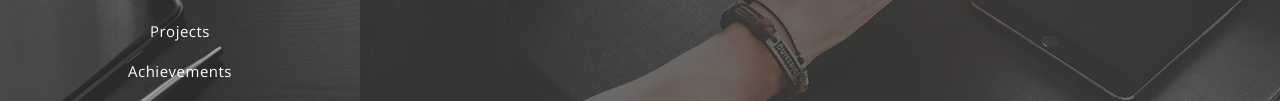
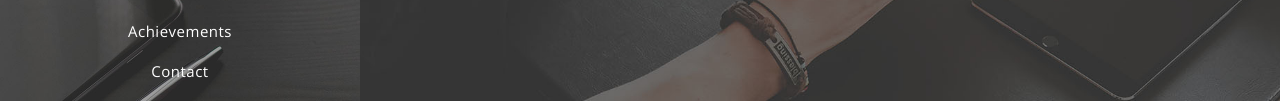
Before and after one commit to Pavithra241297/Pavithra241297.github.io, a plain HTML site: page index.html in a window 1280 px wide. Shown: the part 399-500 px from the top of the page. Drawn offline with nearby package versions, Linux system fonts and the light colour scheme; some packages are replaced by stand-ins of ours; a script that the page names is missing; a web font is replaced by a local one.

Commit message:
Update index.html

```diff
--- a/index.html
+++ b/index.html
@@ -54,10 +54,6 @@
         </li>
         <li>
             <a class="menu-item page-scroll" href="#education">Education</a>
-        </li>
-
-        <li>
-            <a class="menu-item page-scroll" href="#journal">Projects</a>
         </li>
         <li>
             <a class="menu-item page-scroll" href="#journal">Achievements</a>
```
